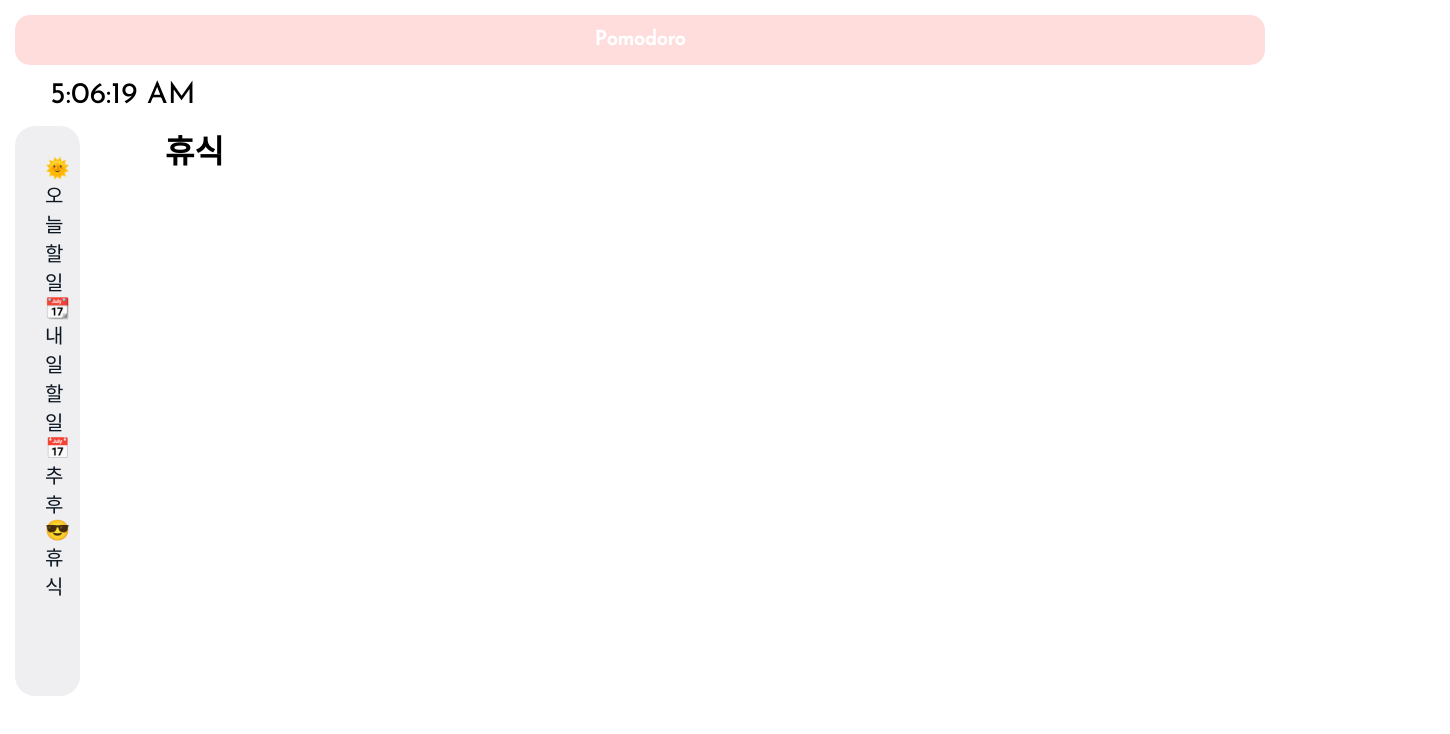
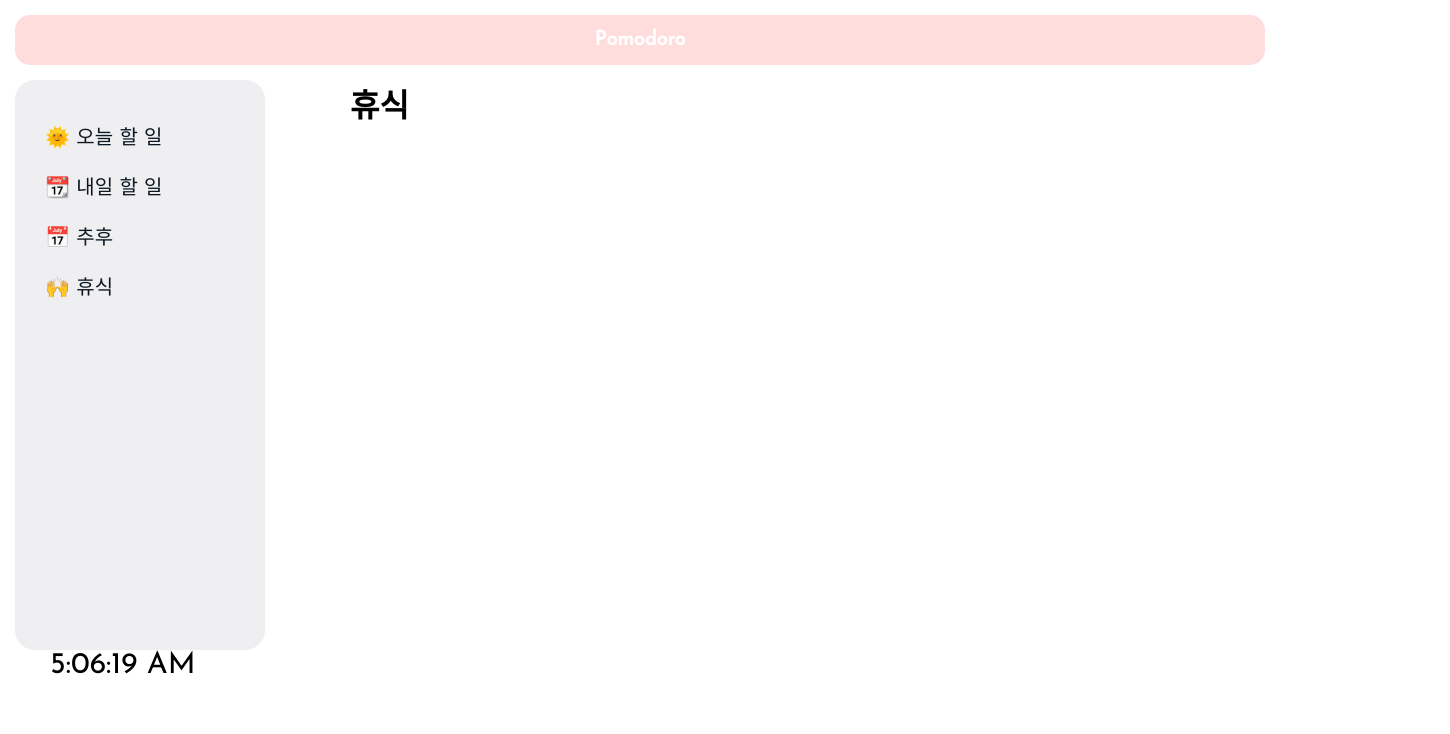
Before and after one commit to miraclee1226/Time-to-focus, a React (Create React App) app: page /rest in a window 1280 px wide. Shown: the top 734 px of the page, 1450 px wide, since content can reach past the window. Built offline with nearby package versions, Linux system fonts and the light colour scheme; a web font is replaced by a local one.

Commit message:
1. Add classname 'scrollBar' 2. Modify div position

```diff
--- a/src/App.js
+++ b/src/App.js
@@ -21,21 +21,24 @@ function App() {
     }, []);
 
   return (
-    <div className='App'>
+    <div className='scrollBar'>
       <div className='nav'>
         <h4>Pomodoro</h4>
       </div>
 
-      <div className='date'>{time.toLocaleTimeString()}</div>
       <div className='allContent'>
+          <div className='leftContainer'>
             <div className='leftnav'>
               <div className='todoLink'>
                 <Link to ="/">🌞 오늘 할 일</Link>
                 <Link to="/tomorrowtodo">📆 내일 할 일</Link>
                 <Link to="/someday">📅 추후</Link>
-            <Link to="/rest">😎 휴식</Link>
+                <Link to="/rest">🙌 휴식</Link>
               </div>
             </div>
+          <div className='date'>{time.toLocaleTimeString()}</div>
+          </div>
+
 
         <Routes>
           <Route path='/' element= {<Home />} />
```
Lines whose indentation alone changed are shown as unchanged.
